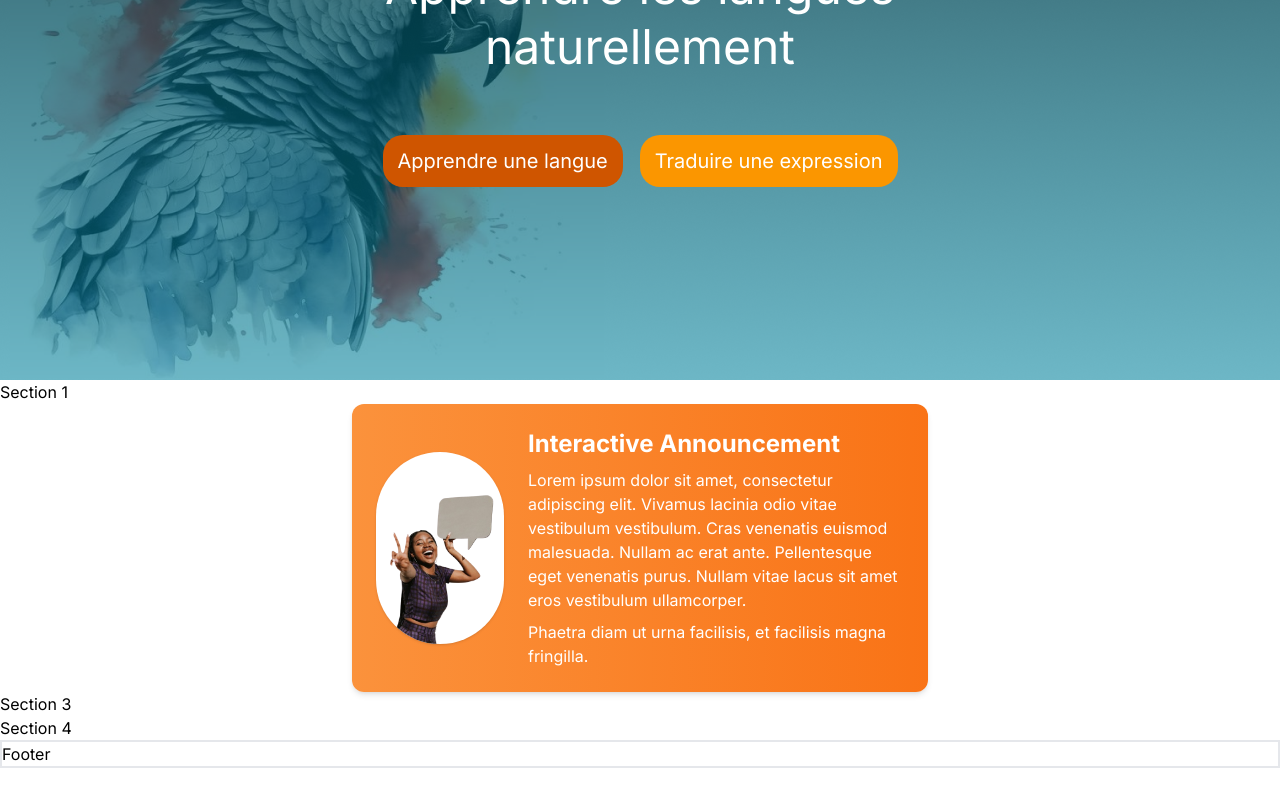
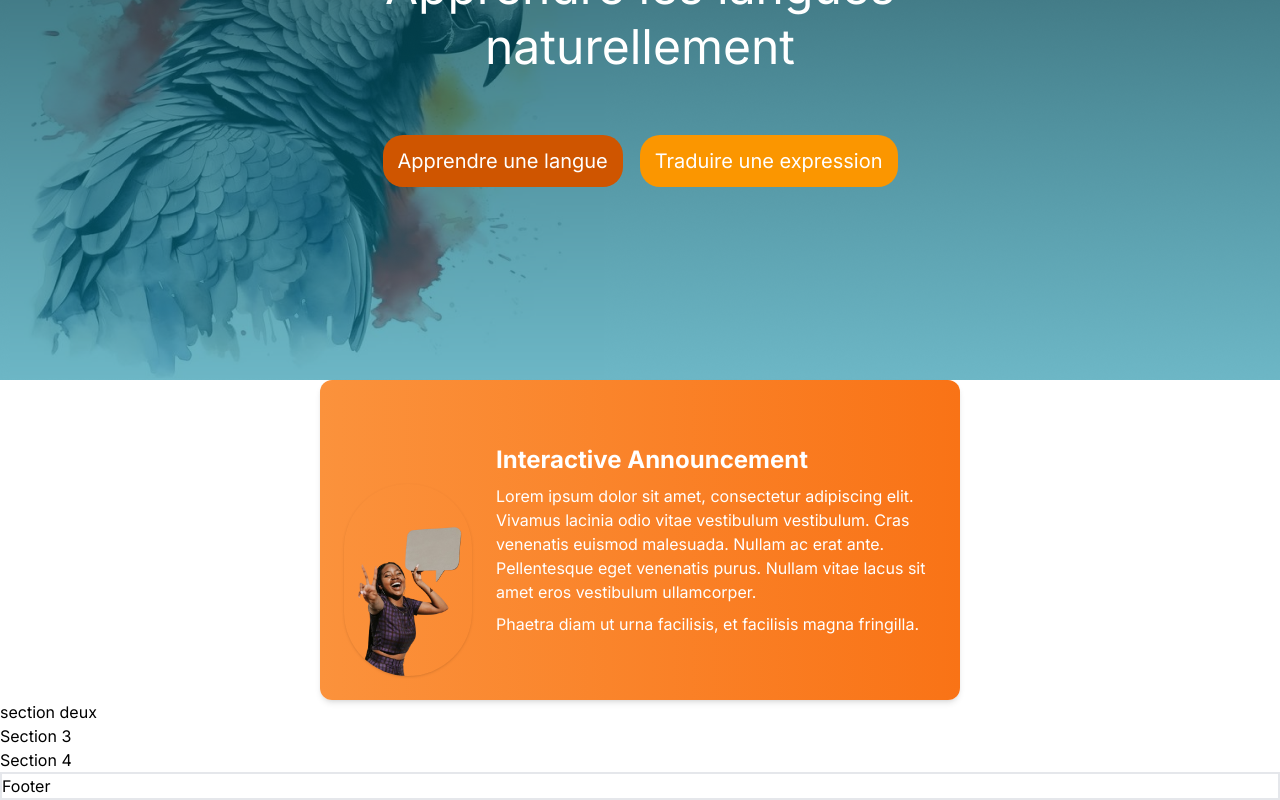
Before and after one commit to franckdarren/mbulu, a Next.js app: page / in a window 1280 px wide. Shown: the part 276-1076 px from the top of the page. Before the commit the page ends 1044 px from the top, so only its background shows below. Built offline with nearby package versions, Linux system fonts and the light colour scheme.

Commit message:
j'ai mis le travaille sur la bonne section

```diff
--- a/app/page.js
+++ b/app/page.js
@@ -35,22 +35,16 @@ const Header = () => {
 
 const Section1 = () => {
   return (
-    <p>Section 1</p>
-  );
-};
-
-const Section2 = () => {
-  return (
-    <div class="max-w-xl mx-auto bg-gradient-to-r from-orange-400 to-orange-500 rounded-xl shadow-md p-6 text-white">
-  <div class="flex flex-col md:flex-row items-center">
+    <div class=" mx-auto bg-gradient-to-r from-orange-400 to-orange-500 rounded-xl shadow-md p-6 text-white w-1/2">
+  <div class="flex md:flex-row items-center">
     <Image
             src="/assets/___1_-removebg-preview.png"
             width={900}
             height={500}
             alt="image"
-            class="rounded-full bg-white shadow h-48 w-48 mb-4 md:mb-0 md:mr-6"
+            class="rounded-full shadow h-48 w-48 mb-4 md:mb-0 md:mr-6 mr-8 mt-20"
           />
-    <div>
+    <div class="">
       <h1 class="text-2xl font-bold mb-2">Interactive Announcement</h1>
       <p class="mb-2">
         Lorem ipsum dolor sit amet, consectetur adipiscing elit. Vivamus lacinia odio vitae vestibulum vestibulum. Cras venenatis euismod malesuada. Nullam ac erat ante. Pellentesque eget venenatis purus. Nullam vitae lacus sit amet eros vestibulum ullamcorper.
@@ -61,6 +55,12 @@ const Section2 = () => {
     </div>
   </div>
 </div>
+  );
+};
+
+const Section2 = () => {
+  return (
+    <p>  section deux </p>
   );
 };
 
```
